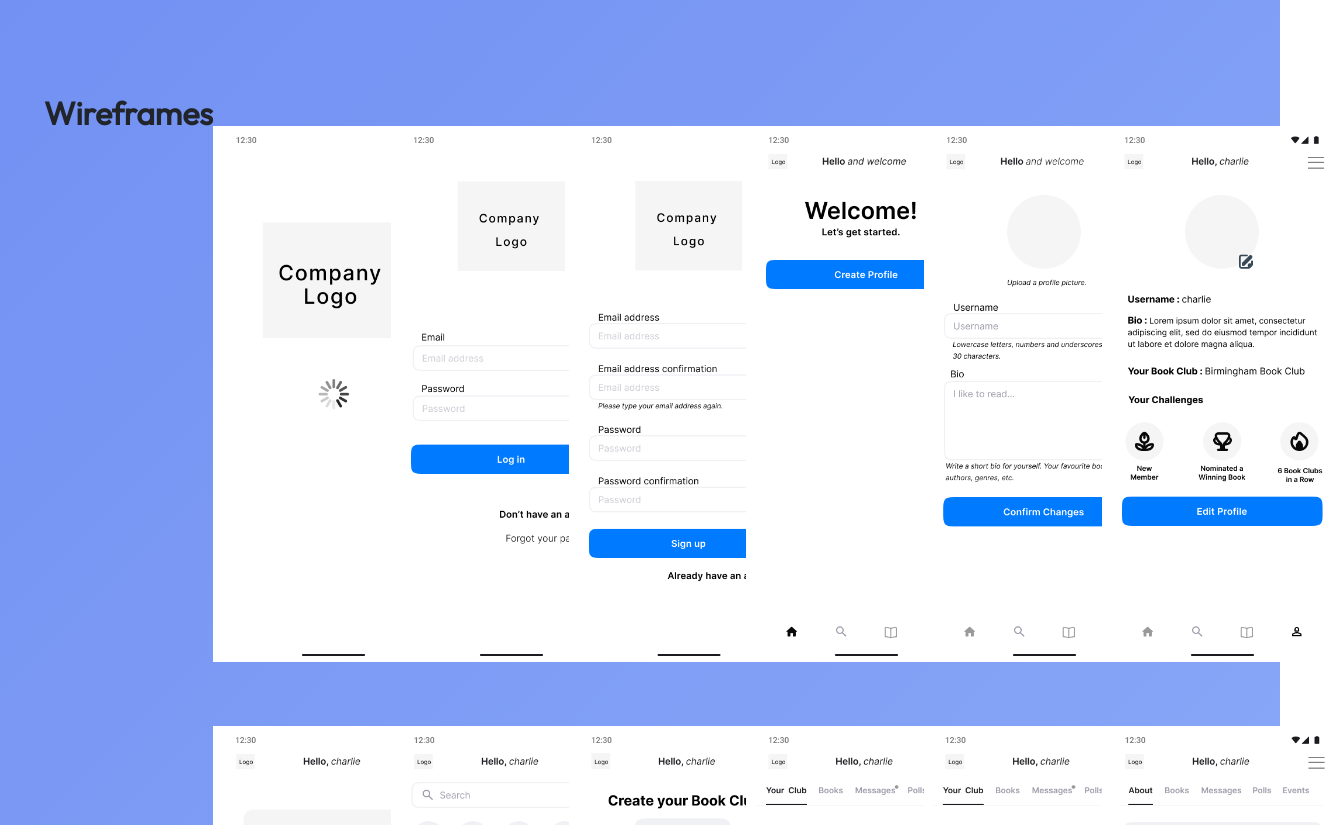
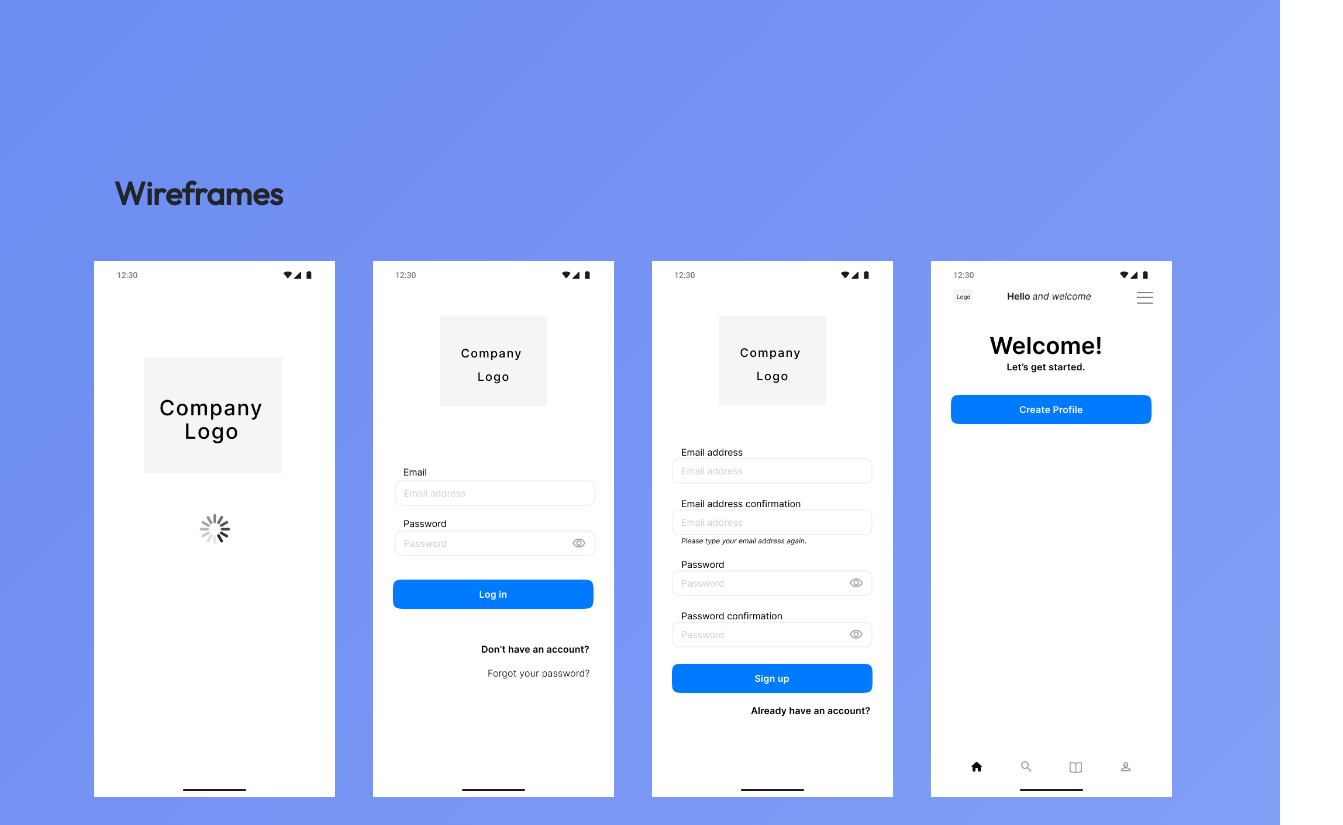
Before and after one commit to JenWarman/portfolio, a React (Vite) app: page /book-club-app in a window 1280 px wide. Shown: the part 1975-2800 px from the top of the page, 1343 px wide, since content can reach past the window. Built offline with nearby package versions, Linux system fonts and the light colour scheme.

Commit message:
Added images to book club app wireframe component

```diff
--- a/src/components/BookClubApp.jsx
+++ b/src/components/BookClubApp.jsx
@@ -1,5 +1,6 @@
 import { Container, Row, Col, Button, Image } from "react-bootstrap";
 import { Link } from "react-router-dom";
+import BookClubWireFrame from "./BookClubWireFrame";
 
 function BookClubApp() {
   return (
@@ -174,110 +175,9 @@ function BookClubApp() {
         </Row>
       </Container>
 
-      <Container className="book-club-wireframe-container" fluid>
-        <Container className="book-club-inner-wireframe-container" fluid>
-          <Row className="book-club-image-row">
-            <h2 id="wireframe-header">Wireframes</h2>
-          </Row>
-          <Row className="book-club-wireframe-row">
-            <Col xs={4} md={2}>
-              <Image
-                className="book-club-wireframe-image"
-                src="../BookClubApp/Splash Screen.png"
-              />
-            </Col>
-            <Col xs={4} md={2}>
-              <Image
-                className="book-club-wireframe-image"
-                src="../BookClubApp/Login.png"
-              />
-            </Col>
-            <Col xs={4} md={2}>
-              <Image
-                className="book-club-wireframe-image"
-                src="../BookClubApp/Sign-up.png"
-              />
-            </Col>
-            <Col xs={4} md={2}>
-              <Image
-                className="book-club-wireframe-image"
-                src="../BookClubApp/Home Screen -new user.png"
-              />
-            </Col>
-            <Col xs={4} md={2}>
-              <Image
-                className="book-club-wireframe-image"
-                src="../BookClubApp/Profile - New User.png"
-              />
-            </Col>
-            <Col xs={4} md={2}>
-              <Image
-                className="book-club-wireframe-image"
-                src="../BookClubApp/Profile - Exisiting User.png"
-              />
-            </Col>
-            <Col xs={4} md={2}>
-              <Image
-                className="book-club-wireframe-image"
-                src="../BookClubApp/Home Screen - exisiting user.png"
-              />
-            </Col>
-            <Col xs={4} md={2}>
-              <Image
-                className="book-club-wireframe-image"
-                src="../BookClubApp/Book Club Search.png"
-              />
-            </Col>
-            <Col xs={4} md={2}>
-              <Image
-                className="book-club-wireframe-image"
-                src="../BookClubApp/Book Club Create.png"
-              />
-            </Col>
-            <Col xs={4} md={2}>
-              <Image
-                className="book-club-wireframe-image"
-                src="../BookClubApp/Book Club Home Page - Member.png"
-              />
-            </Col>
-            <Col xs={4} md={2}>
-              <Image
-                className="book-club-wireframe-image"
-                src="../BookClubApp/Creator.png"
-              />
-            </Col>
-            <Col xs={4} md={2}>
-              <Image
-                className="book-club-wireframe-image"
-                src="../BookClubApp/Book Club Page - About.png"
-              />
-            </Col>
-            <Col xs={4} md={2}>
-              <Image
-                className="book-club-wireframe-image"
-                src="../BookClubApp/Book Club Page - Books.png"
-              />
-            </Col>
-            <Col xs={4} md={2}>
-              <Image
-                className="book-club-wireframe-image"
-                src="../BookClubApp/Book Club Page - Messages.png"
-              />
-            </Col>
-            <Col xs={4} md={2}>
-              <Image
-                className="book-club-wireframe-image"
-                src="../BookClubApp/Book Club Page - Poll.png"
-              />
-            </Col>
-            <Col xs={4} md={2}>
-              <Image
-                className="book-club-wireframe-image"
-                src="../BookClubApp/Book Club Page - Events.png"
-              />
-            </Col>
-          </Row>
-        </Container>
+      <Container>
+      <h2 id="wireframe-header">Wireframes</h2>
+      <BookClubWireFrame />
       </Container>
 
       {/* <Container className="youtube-container">
--- a/src/components/BookClubWireFrame.jsx
+++ b/src/components/BookClubWireFrame.jsx
@@ -0,0 +1,110 @@
+import { Container, Row, Col, Button, Image } from "react-bootstrap";
+
+function BookClubWireFrame() {
+    return (
+        // <Container className="book-club-wireframe-container" fluid>
+        <Container className="book-club-inner-wireframe-container" fluid>
+          <Row className="book-club-wireframe-row">
+            <Col xs={4} md={3}>
+              <Image
+                className="book-club-wireframe-image"
+                src="../BookClubApp/Splash Screen.png"
+              />
+            </Col>
+            <Col xs={4} md={3}>
+              <Image
+                className="book-club-wireframe-image"
+                src="../BookClubApp/Login.png"
+              />
+            </Col>
+            <Col xs={4} md={3}>
+              <Image
+                className="book-club-wireframe-image"
+                src="../BookClubApp/Sign-up.png"
+              />
+            </Col>
+            <Col xs={4} md={3}>
+              <Image
+                className="book-club-wireframe-image"
+                src="../BookClubApp/Home Screen -new user.png"
+              />
+            </Col>
+            <Col xs={4} md={3}>
+              <Image
+                className="book-club-wireframe-image"
+                src="../BookClubApp/Profile - New User.png"
+              />
+            </Col>
+            <Col xs={4} md={3}>
+              <Image
+                className="book-club-wireframe-image"
+                src="../BookClubApp/Profile - Exisiting User.png"
+              />
+            </Col>
+            <Col xs={4} md={3}>
+              <Image
+                className="book-club-wireframe-image"
+                src="../BookClubApp/Home Screen - exisiting user.png"
+              />
+            </Col>
+            <Col xs={4} md={3}>
+              <Image
+                className="book-club-wireframe-image"
+                src="../BookClubApp/Book Club Search.png"
+              />
+            </Col>
+            <Col xs={4} md={3}>
+              <Image
+                className="book-club-wireframe-image"
+                src="../BookClubApp/Book Club Create.png"
+              />
+            </Col>
+            <Col xs={4} md={3}>
+              <Image
+                className="book-club-wireframe-image"
+                src="../BookClubApp/Book Club Home Page - Member.png"
+              />
+            </Col>
+            <Col xs={4} md={3}>
+              <Image
+                className="book-club-wireframe-image"
+                src="../BookClubApp/Creator.png"
+              />
+            </Col>
+            <Col xs={4} md={3}>
+              <Image
+                className="book-club-wireframe-image"
+                src="../BookClubApp/Book Club Page - About.png"
+              />
+            </Col>
+            <Col xs={4} md={3}>
+              <Image
+                className="book-club-wireframe-image"
+                src="../BookClubApp/Book Club Page - Books.png"
+              />
+            </Col>
+            <Col xs={4} md={3}>
+              <Image
+                className="book-club-wireframe-image"
+                src="../BookClubApp/Book Club Page - Messages.png"
+              />
+            </Col>
+            <Col xs={4} md={3}>
+              <Image
+                className="book-club-wireframe-image"
+                src="../BookClubApp/Book Club Page - Poll.png"
+              />
+            </Col>
+            <Col xs={4} md={3}>
+              <Image
+                className="book-club-wireframe-image"
+                src="../BookClubApp/Book Club Page - Events.png"
+              />
+            </Col>
+          </Row>
+        </Container>
+    //   </Container>
+    )
+}
+
+export default BookClubWireFrame;
```
